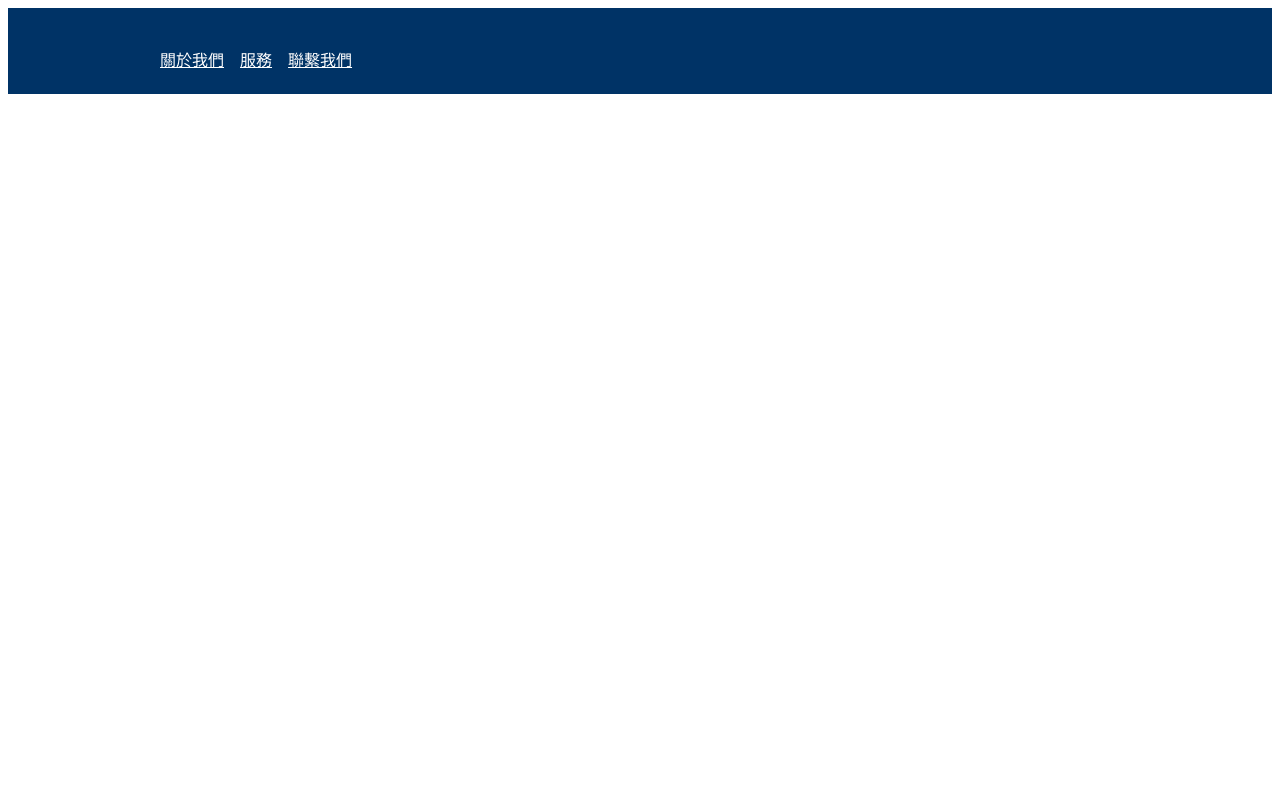
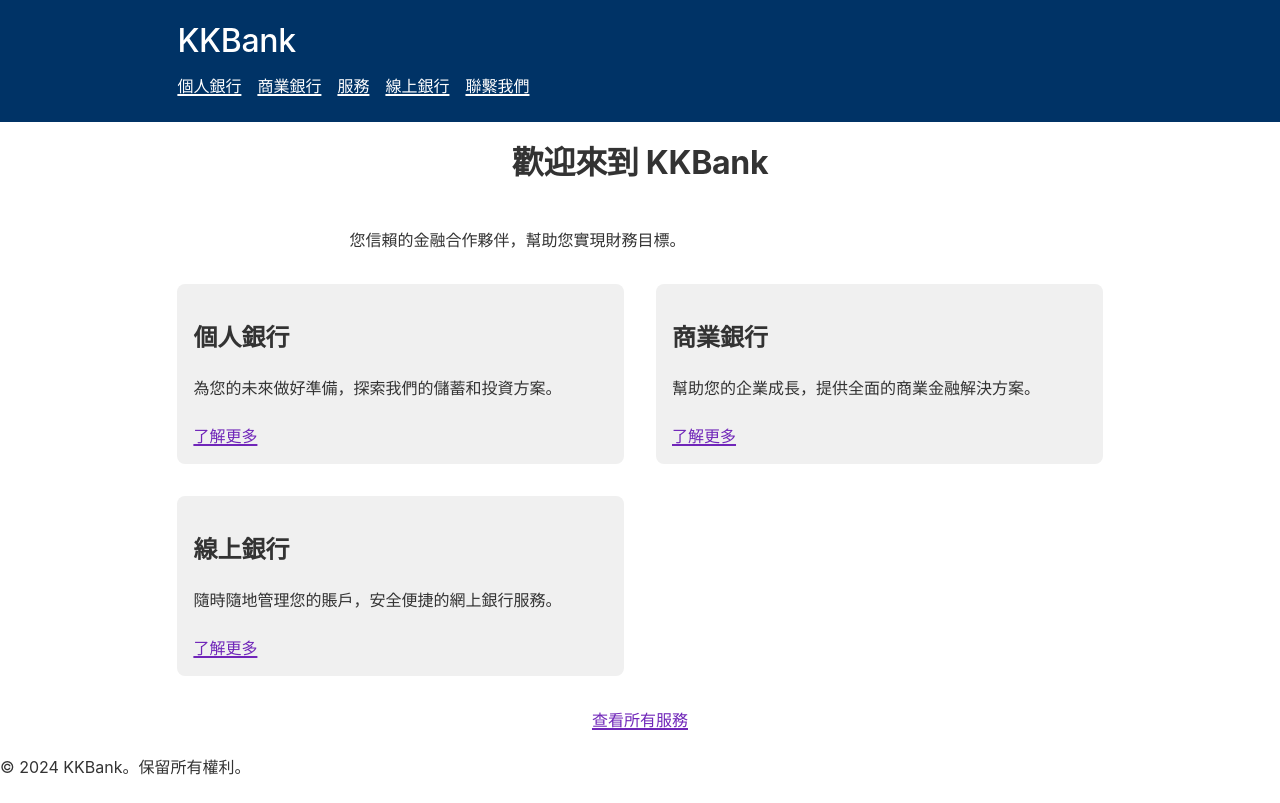
Before and after one commit to ac842/kkbank, a Gatsby site: page / in a window 1280 px wide. Built offline with nearby package versions, Linux system fonts and the light colour scheme; Gatsby itself is replaced by a stand-in of ours.

Commit message:
Initial commit

```diff
--- a/src/components/Footer.js
+++ b/src/components/Footer.js
@@ -1,10 +1,11 @@
+// src/components/Footer.js
 import React from "react"
 
 const Footer = () => {
   return (
     <footer className="bg-gray-200 p-4 mt-8">
       <div className="container mx-auto text-center">
-        <p>&copy; 2024 銀行名稱。保留所有權利。</p>
+        <p>&copy; {new Date().getFullYear()} KKBank。保留所有權利。</p>
       </div>
     </footer>
   )
--- a/src/components/layout.js
+++ b/src/components/layout.js
@@ -1,39 +1,37 @@
-// src/components/header.js
+// src/components/layout.js
 import * as React from "react"
-import { Link } from "gatsby"
+import { useStaticQuery, graphql } from "gatsby"
 
-const Header = ({ siteTitle }) => (
-  <header
-    style={{
-      background: `#003366`,
-      marginBottom: `1.45rem`,
-    }}
-  >
+import Header from "./header"
+import Footer from "./Footer"
+import "./layout.css"
+
+const Layout = ({ children }) => {
+  const data = useStaticQuery(graphql`
+    query SiteTitleQuery {
+      site {
+        siteMetadata {
+          title
+        }
+      }
+    }
+  `)
+
+  return (
+    <>
+      <Header siteTitle={data.site.siteMetadata?.title || `KKBank`} />
       <div
         style={{
           margin: `0 auto`,
           maxWidth: 960,
-        padding: `1.45rem 1.0875rem`,
+          padding: `0 1.0875rem 1.45rem`,
         }}
       >
-      <h1 style={{ margin: 0 }}>
-        <Link
-          to="/"
-          style={{
-            color: `white`,
-            textDecoration: `none`,
-          }}
-        >
-          {siteTitle}
-        </Link>
-      </h1>
-      <nav style={{ marginTop: `1rem` }}>
-        <Link to="/about" style={{ color: `white`, marginRight: `1rem` }}>關於我們</Link>
-        <Link to="/services" style={{ color: `white`, marginRight: `1rem` }}>服務</Link>
-        <Link to="/contact" style={{ color: `white` }}>聯繫我們</Link>
-      </nav>
+        <main>{children}</main>
       </div>
-  </header>
+      <Footer />
+    </>
   )
+}
 
-export default Header
+export default Layout
```
Lines whose indentation alone changed are shown as unchanged.
